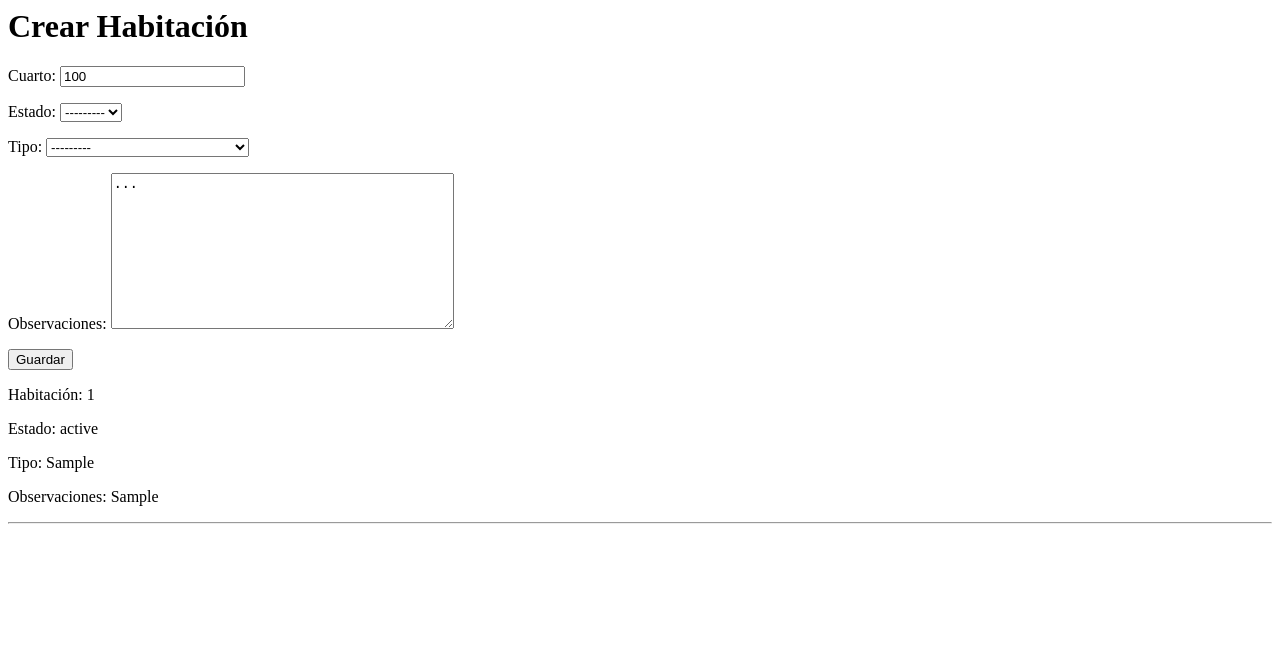
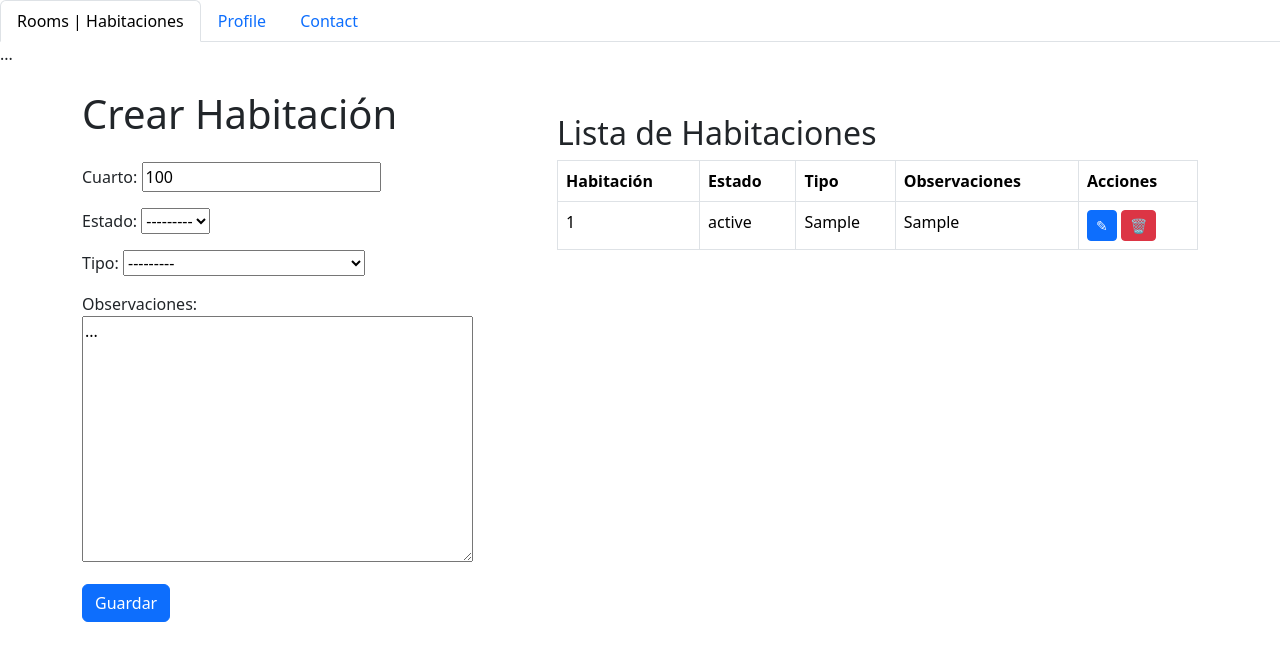
Before and after one commit to JorgeArguello1999/Hotel, a Django app: page /rooms/ in a window 1280 px wide. Shown: the top 661 px of the page. Run offline with Django 5.2, Linux system fonts and the light colour scheme; tables that the repository leaves empty hold one stand-in row (values such as "Sample post").

Commit message:
feat: Creada plantilla para rooms

```diff
--- a/rooms/templates/rooms.html
+++ b/rooms/templates/rooms.html
@@ -1,14 +1,51 @@
-    <h1>Crear Habitación</h1>
-    <form method="post">
-        {% csrf_token %}
-        {{ form.as_p }}
-        <button type="submit">Guardar</button>
-    </form>
+{% extends 'base_general.html' %}
 
-    {% for habitacion in lista %}
-        <p>Habitación: {{ habitacion.cuarto }}</p>
-        <p>Estado: {{ habitacion.estado.estado }}</p>
-        <p>Tipo: {{ habitacion.tipo.tipo }}</p>
-        <p>Observaciones: {{ habitacion.observaciones }}</p>
-        <hr>
-    {% endfor %}
+{% block title %}Rooms | Habitaciones{% endblock %}
+{% block nav_title %}Rooms | Habitaciones{% endblock %}
+
+{% block content %}
+
+<div class="container mt-4">
+    <div class="row">
+        <div class="col-md-5 mr-1">
+            <h1 class="mb-4">Crear Habitación</h1>
+            <form method="post">
+                {% csrf_token %}
+                {{ form.as_p }}
+                <button type="submit" class="btn btn-primary">Guardar</button>
+            </form>
+        </div>
+        <div class="col-md-7 ml-1">
+            <h2 class="mt-4">Lista de Habitaciones</h2>
+            <div class="table-responsive">
+                <table class="table table-bordered">
+                    <thead>
+                        <tr>
+                            <th scope="col">Habitación</th>
+                            <th scope="col">Estado</th>
+                            <th scope="col">Tipo</th>
+                            <th scope="col">Observaciones</th>
+                            <th scope="col">Acciones</th>
+                        </tr>
+                    </thead>
+                    <tbody>
+                        {% for habitacion in lista %}
+                        <tr>
+                            <td>{{ habitacion.cuarto }}</td>
+                            <td>{{ habitacion.estado.estado }}</td>
+                            <td>{{ habitacion.tipo.tipo }}</td>
+                            <td>{{ habitacion.observaciones }}</td>
+                            <td>
+                                <a href="" class="btn btn-sm btn-primary" role="button" aria-pressed="true" title="Editar">&#x270E;</a>
+                                <a href="" class="btn btn-sm btn-danger" role="button" aria-pressed="true" title="Eliminar">&#x1F5D1;</a>
+                            </td>
+                        </tr>
+                        {% endfor %}
+                    </tbody>
+                </table>
+            </div>
+        </div>
+    </div>
+</div>
+
+{% endblock %}
```
